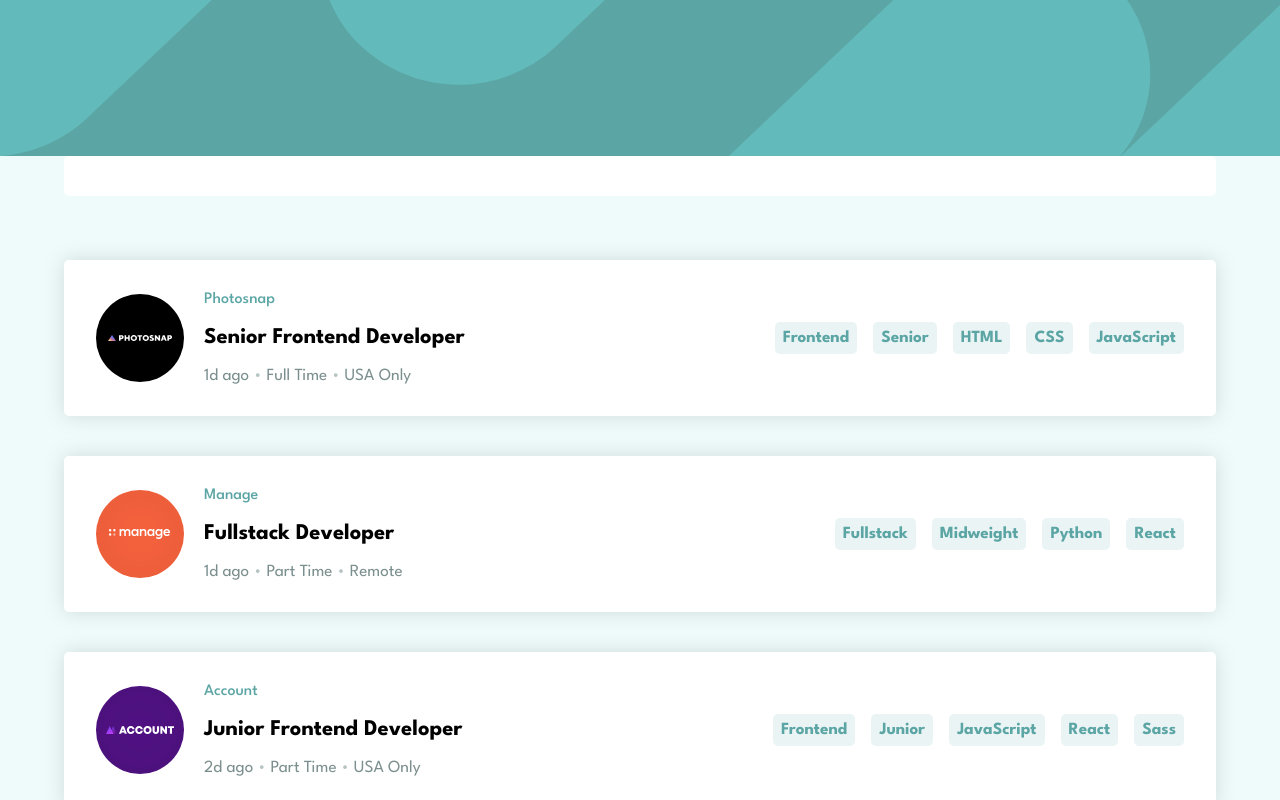
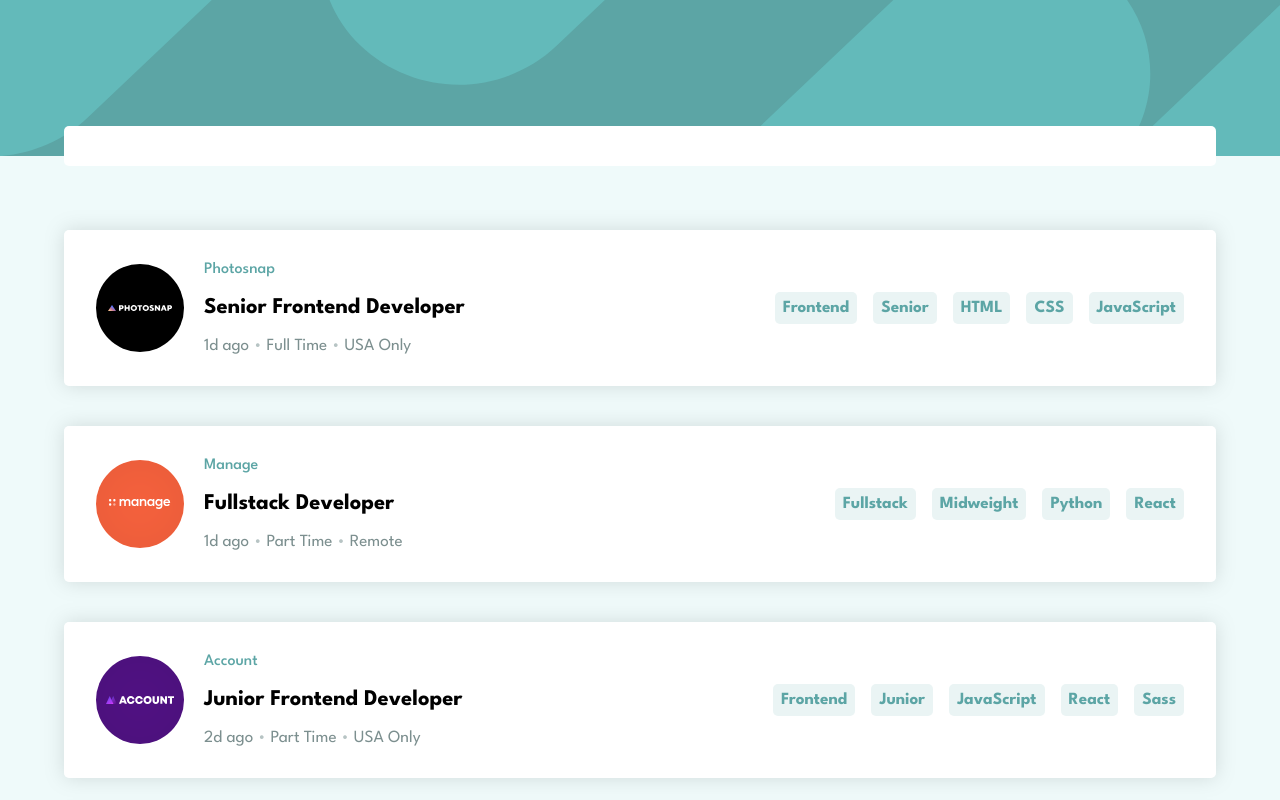
Before and after one commit to RyanNolan1/react-job-listing, a React (Create React App) app: page / in a window 1280 px wide. Shown: the top 800 px of the page. Built offline with nearby package versions, Linux system fonts and the light colour scheme.

Commit message:
this will remove a margin

```diff
--- a/src/App.css
+++ b/src/App.css
@@ -156,9 +156,6 @@ header {
     margin-top: 0px;
   }
 
-  .job-details-buttons-container {
-    margin-top: 0px;
-  }
 
   .divider {
     display: none;
```
